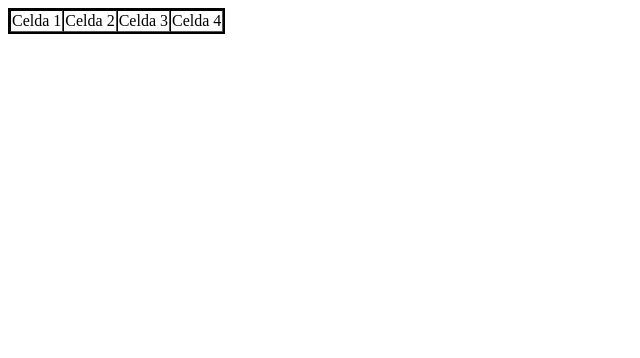
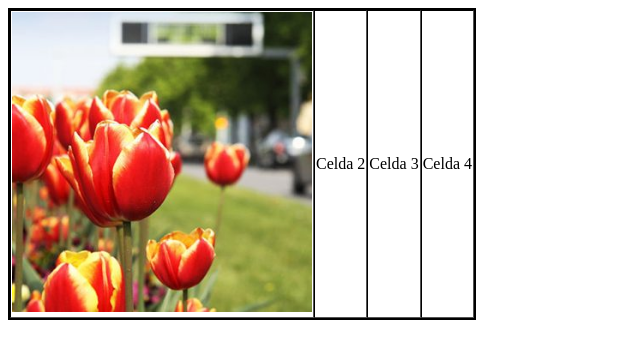
Before and after one commit to unacalleandando/estaciones, a plain HTML site: page index.html in a window 1280 px wide. Shown: the whole page, without its empty margins (0-640 px from the left). Drawn offline with Linux system fonts and the light colour scheme.

Commit message:
PRIMAVERA

```diff
--- a/index.html
+++ b/index.html
@@ -20,7 +20,7 @@
 
         <tr>
 
-          <td>Celda 1</td>
+            <td COLSPAN=3><img src="primavera.jpg" alt="" style="width:300px; height:auto;">
 
           <td>Celda 2</td>
 
```
Also changed, not shown: primavera.jpg (added).
